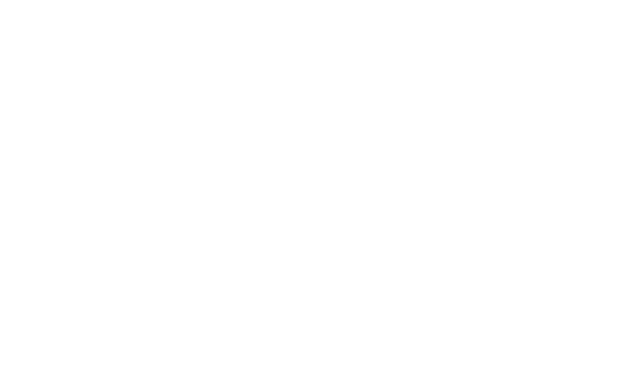
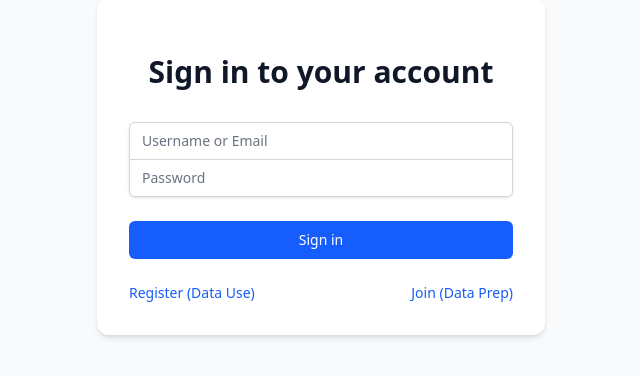
Before and after one commit to MorphoAid/MorphoAid-Frontend, a Vue app in the folder frontend/: page /login in a window 1280 px wide. Before the commit this address had no page. Shown: the part 234-610 px from the top of the page, without its empty margins (319-959 px from the left). Built offline with nearby package versions, Linux system fonts and the light colour scheme; no server answers.

Commit message:
feat(ui-auth): wire login and role redirects

```diff
--- /dev/null
+++ b/frontend/src/features/admin/views/AdminDashboard.vue
@@ -0,0 +1,6 @@
+<template>
+  <div class="p-8">
+    <h1 class="text-2xl font-bold mb-4">Admin Dashboard</h1>
+    <p>Placeholder for Admin feature.</p>
+  </div>
+</template>
--- /dev/null
+++ b/frontend/src/features/auth/views/Forbidden.vue
@@ -0,0 +1,7 @@
+<template>
+  <div class="p-8 text-center">
+    <h1 class="text-4xl font-bold text-red-600 mb-4">403 - Forbidden</h1>
+    <p class="text-gray-700">You do not have permission to access this page.</p>
+    <router-link to="/login" class="mt-6 inline-block text-blue-600 hover:text-blue-800 underline">Return to Login</router-link>
+  </div>
+</template>
--- a/frontend/src/features/auth/views/Login.vue
+++ b/frontend/src/features/auth/views/Login.vue
@@ -0,0 +1,98 @@
+<template>
+  <div class="min-h-screen flex items-center justify-center bg-gray-50 py-12 px-4 sm:px-6 lg:px-8">
+    <div class="max-w-md w-full space-y-8 bg-white p-8 rounded-xl shadow-md">
+      <div>
+        <h2 class="mt-6 text-center text-3xl font-extrabold text-gray-900">
+          Sign in to your account
+        </h2>
+      </div>
+      <form class="mt-8 space-y-6" @submit.prevent="handleLogin">
+
+        <div v-if="errorMsg" class="bg-red-100 border border-red-400 text-red-700 px-4 py-3 rounded relative" role="alert">
+          <span class="block sm:inline">{{ errorMsg }}</span>
+        </div>
+
+        <div class="rounded-md shadow-sm -space-y-px">
+          <div>
+            <label for="username" class="sr-only">Username/Email</label>
+            <input id="username" name="username" type="text" required v-model="form.username"
+                   class="appearance-none rounded-none relative block w-full px-3 py-2 border border-gray-300 placeholder-gray-500 text-gray-900 rounded-t-md focus:outline-none focus:ring-blue-500 focus:border-blue-500 focus:z-10 sm:text-sm"
+                   placeholder="Username or Email">
+          </div>
+          <div>
+            <label for="password" class="sr-only">Password</label>
+            <input id="password" name="password" type="password" required v-model="form.password"
+                   class="appearance-none rounded-none relative block w-full px-3 py-2 border border-gray-300 placeholder-gray-500 text-gray-900 rounded-b-md focus:outline-none focus:ring-blue-500 focus:border-blue-500 focus:z-10 sm:text-sm"
+                   placeholder="Password">
+          </div>
+        </div>
+
+        <div>
+           <button type="submit" :disabled="loading"
+                  class="group relative w-full flex justify-center py-2 px-4 border border-transparent text-sm font-medium rounded-md text-white bg-blue-600 hover:bg-blue-700 focus:outline-none focus:ring-2 focus:ring-offset-2 focus:ring-blue-500 disabled:opacity-50">
+            {{ loading ? 'Signing in...' : 'Sign in' }}
+          </button>
+        </div>
+
+        <div class="flex items-center justify-between mt-4">
+           <div class="text-sm">
+             <router-link to="/register/data-use" class="font-medium text-blue-600 hover:text-blue-500">
+               Register (Data Use)
+             </router-link>
+           </div>
+           <div class="text-sm">
+             <router-link to="/register/data-prep" class="font-medium text-blue-600 hover:text-blue-500">
+               Join (Data Prep)
+             </router-link>
+           </div>
+        </div>
+      </form>
+    </div>
+  </div>
+</template>
+
+<script setup>
+import { ref, reactive } from 'vue';
+import { useAuthStore } from '@/store/auth.store';
+import { useRouter } from 'vue-router';
+
+const router = useRouter();
+const authStore = useAuthStore();
+
+const form = reactive({
+  username: '',
+  password: ''
+});
+const loading = ref(false);
+const errorMsg = ref('');
+
+const handleLogin = async () => {
+  errorMsg.value = '';
+
+  if (!form.username || !form.password) {
+    errorMsg.value = "Please enter username and password.";
+    return;
+  }
+
+  loading.value = true;
+  try {
+    await authStore.login(form.username, form.password);
+
+    // Redirect based on role
+    const role = authStore.role;
+    if (role === 'DATA_USE') {
+      router.push('/__test/cases');
+    } else if (role === 'DATA_PREP') {
+      router.push('/dataprep');
+    } else if (role === 'ADMIN') {
+      router.push('/admin');
+    } else {
+      router.push('/');
+    }
+  } catch (err) {
+    errorMsg.value = err.response?.data?.message || err.message || "Login failed.";
+  } finally {
+    loading.value = false;
+  }
+};
+</script>
--- /dev/null
+++ b/frontend/src/features/dataprep/views/DataPrepDashboard.vue
@@ -0,0 +1,6 @@
+<template>
+  <div class="p-8">
+    <h1 class="text-2xl font-bold mb-4">Data Prep Dashboard</h1>
+    <p>Placeholder for Data Prep feature.</p>
+  </div>
+</template>
--- a/frontend/src/router/index.js
+++ b/frontend/src/router/index.js
@@ -1,6 +1,36 @@
 import { createRouter, createWebHistory } from 'vue-router'
 
 const routes = [
+    {
+        path: '/login',
+        name: 'Login',
+        component: () => import('@/features/auth/views/Login.vue')
+    },
+    {
+        path: '/register/data-use',
+        name: 'RegisterDataUse',
+        component: () => import('@/features/auth/views/RegisterDataUse.vue')
+    },
+    {
+        path: '/register/data-prep',
+        name: 'RegisterDataPrep',
+        component: () => import('@/features/auth/views/RegisterDataPrep.vue')
+    },
+    {
+        path: '/forbidden',
+        name: 'Forbidden',
+        component: () => import('@/features/auth/views/Forbidden.vue')
+    },
+    {
+        path: '/admin',
+        name: 'AdminDashboard',
+        component: () => import('@/features/admin/views/AdminDashboard.vue')
+    },
+    {
+        path: '/dataprep',
+        name: 'DataPrepDashboard',
+        component: () => import('@/features/dataprep/views/DataPrepDashboard.vue')
+    },
     {
         path: '/__test',
         component: () => import('@/layouts/TestLayout.vue'),
```
